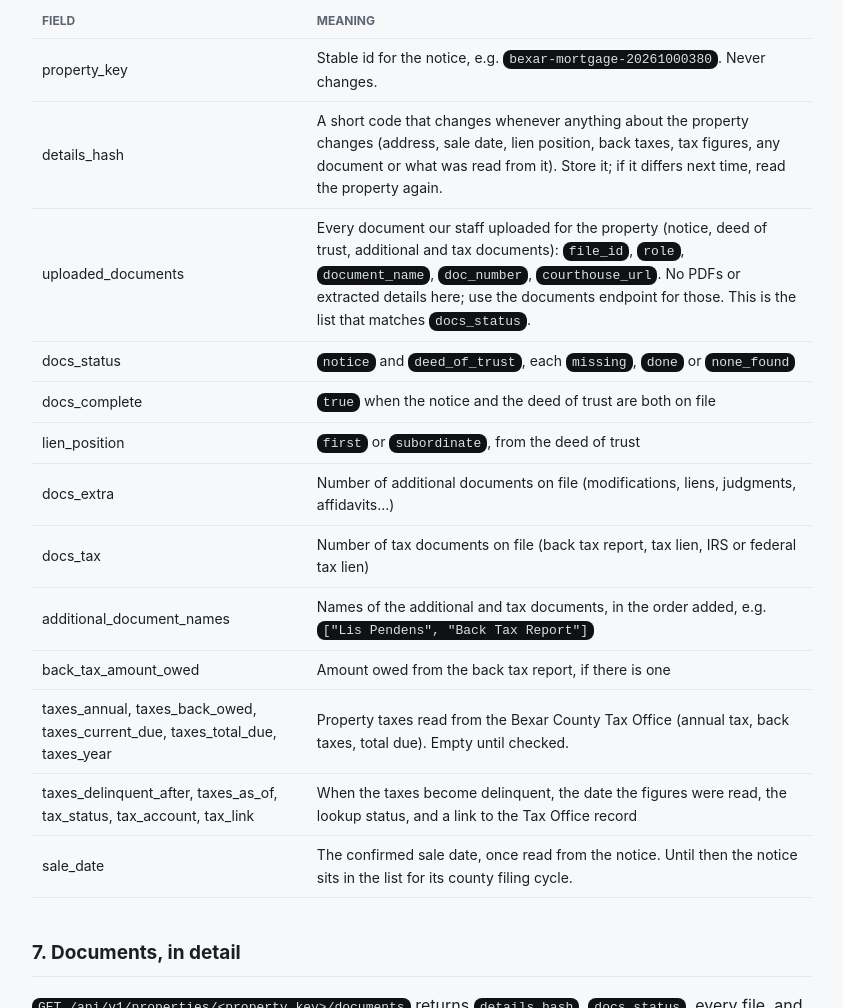
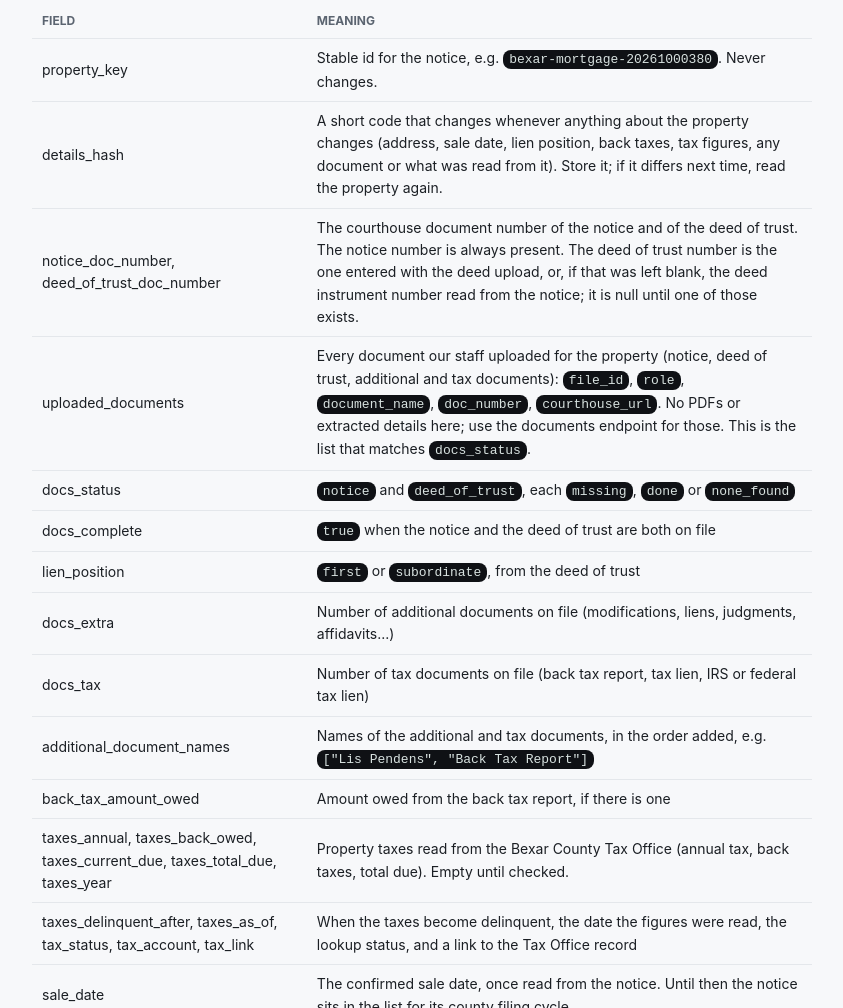
Before and after one commit to hunterreix/REIXCountyForeclosures, a plain HTML site: page static/docs.html in a window 1280 px wide. Shown: the part 3761-4769 px from the top of the page, without its empty margins (218-1061 px from the left). Drawn offline with Linux system fonts and the light colour scheme.

Commit message:
Add notice and deed of trust document number fields

```diff
--- a/static/docs.html
+++ b/static/docs.html
@@ -144,6 +144,7 @@ curl -b jar.txt -X POST https://YOUR-DOMAIN/api/v1/keys \
     <tr><th>Field</th><th>Meaning</th></tr>
     <tr><td>property_key</td><td>Stable id for the notice, e.g. <code>bexar-mortgage-20261000380</code>. Never changes.</td></tr>
     <tr><td>details_hash</td><td>A short code that changes whenever anything about the property changes (address, sale date, lien position, back taxes, tax figures, any document or what was read from it). Store it; if it differs next time, read the property again.</td></tr>
+    <tr><td>notice_doc_number, deed_of_trust_doc_number</td><td>The courthouse document number of the notice and of the deed of trust. The notice number is always present. The deed of trust number is the one entered with the deed upload, or, if that was left blank, the deed instrument number read from the notice; it is null until one of those exists.</td></tr>
     <tr><td>uploaded_documents</td><td>Every document our staff uploaded for the property (notice, deed of trust, additional and tax documents): <code>file_id</code>, <code>role</code>, <code>document_name</code>, <code>doc_number</code>, <code>courthouse_url</code>. No PDFs or extracted details here; use the documents endpoint for those. This is the list that matches <code>docs_status</code>.</td></tr>
     <tr><td>docs_status</td><td><code>notice</code> and <code>deed_of_trust</code>, each <code>missing</code>, <code>done</code> or <code>none_found</code></td></tr>
     <tr><td>docs_complete</td><td><code>true</code> when the notice and the deed of trust are both on file</td></tr>
```
